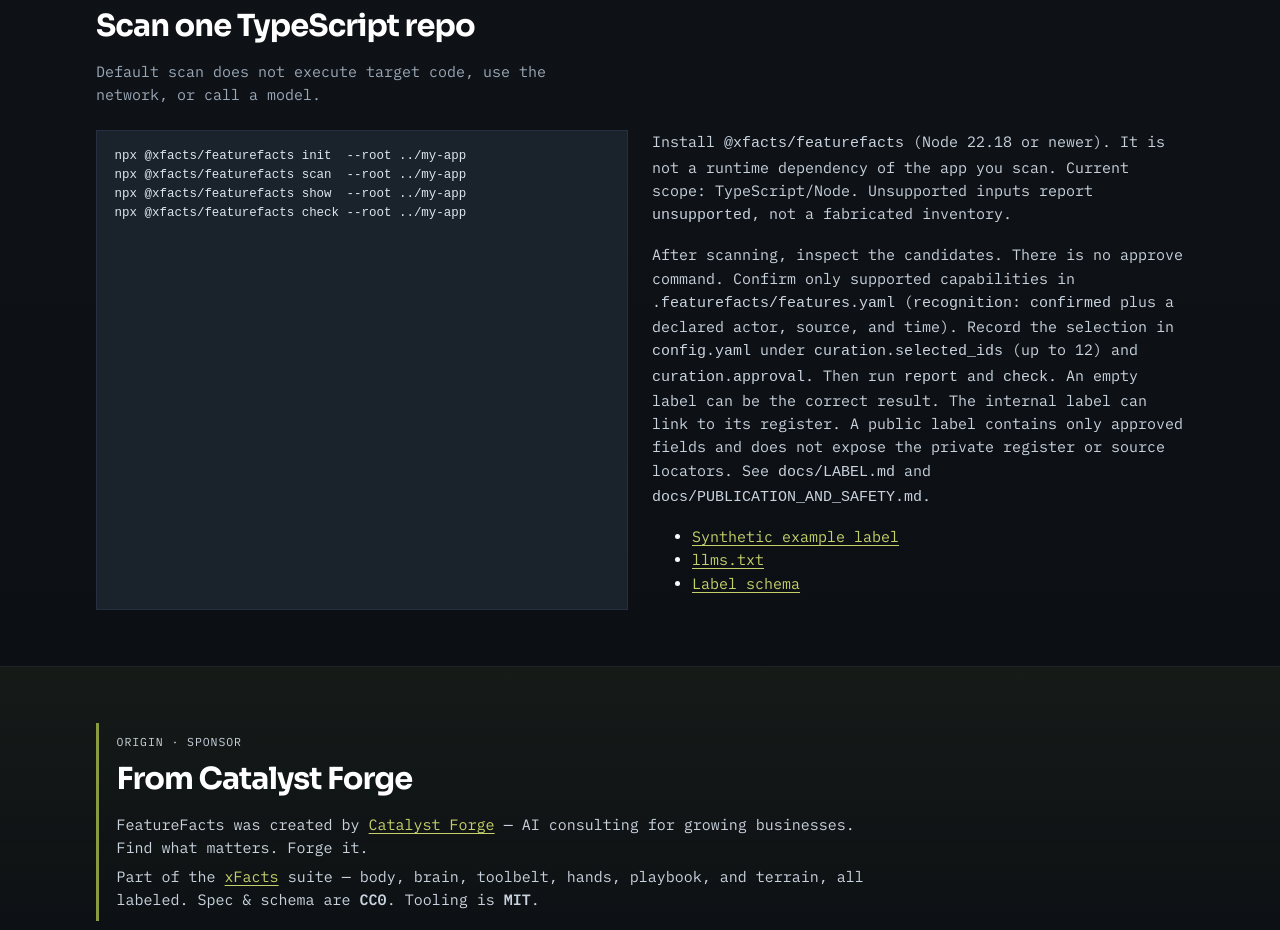
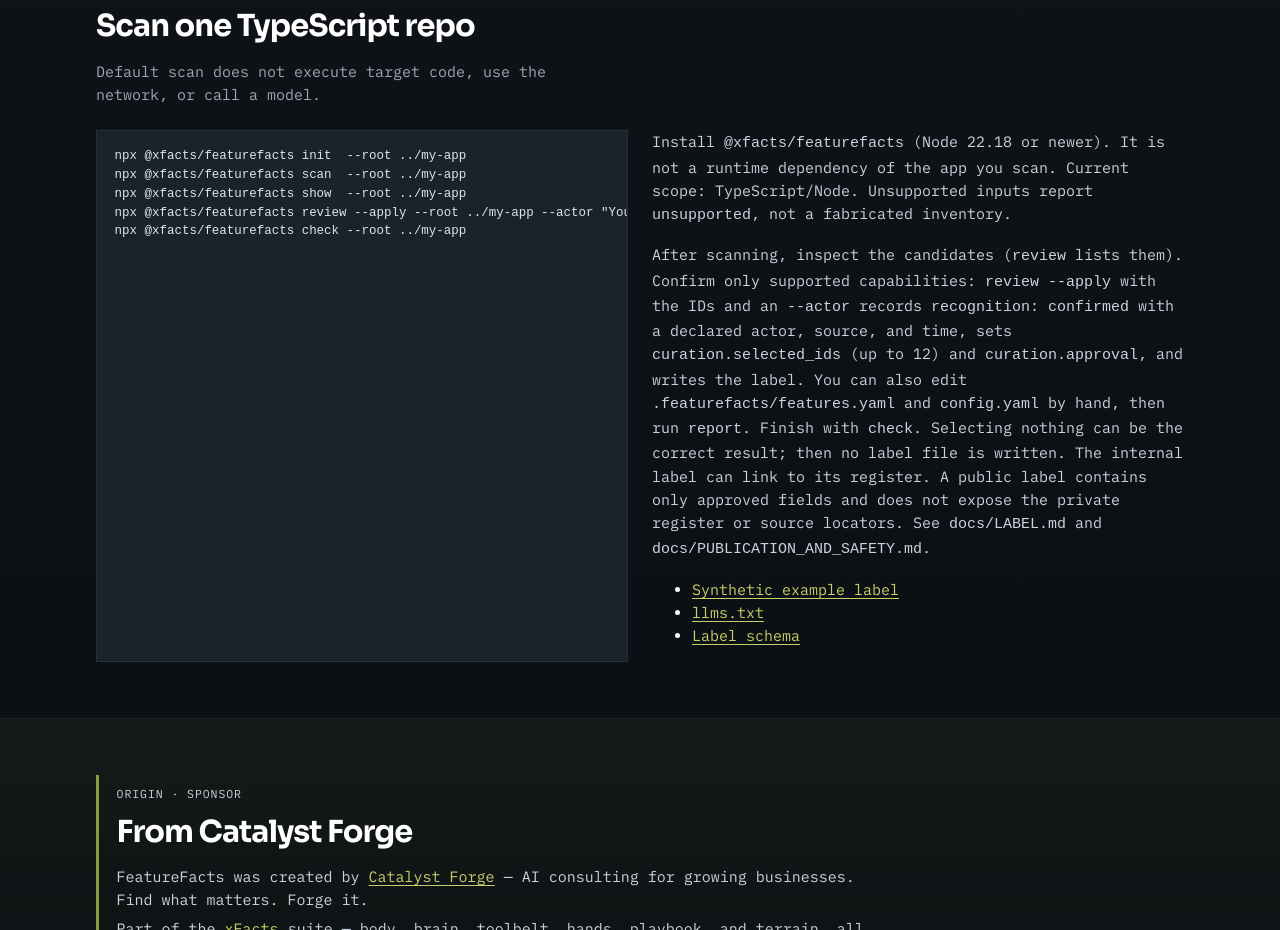
Before and after one commit to Catalyst-Forge-LLC/feature-facts, a website: page site/index.html in a window 1280 px wide. Shown: the part 1253-2183 px from the top of the page. Drawn offline with Linux system fonts and the light colour scheme.

Commit message:
Document review --apply as the approve step.
The README and site said there is no approve command, though review --apply has confirmed and selected capabilities since the review checklist landed. They now show review and review --apply (with --actor and --source), keep the hand-edit path, and say what check covers. Help and llms.txt no longer say an empty label is written.

```diff
--- a/site/index.html
+++ b/site/index.html
@@ -305,6 +305,7 @@
           <pre>npx @xfacts/featurefacts init  --root ../my-app
 npx @xfacts/featurefacts scan  --root ../my-app
 npx @xfacts/featurefacts show  --root ../my-app
+npx @xfacts/featurefacts review --apply --root ../my-app --actor "Your Name" --id cmd-scan
 npx @xfacts/featurefacts check --root ../my-app</pre>
           <div class="prose">
             <p>
@@ -314,13 +315,14 @@ npx @xfacts/featurefacts check --root ../my-app</pre>
               <code>unsupported</code>, not a fabricated inventory.
             </p>
             <p>
-              After scanning, inspect the candidates. There is no approve command.
-              Confirm only supported capabilities in <code>.featurefacts/features.yaml</code>
-              (<code>recognition: confirmed</code> plus a declared actor, source, and time).
-              Record the selection in <code>config.yaml</code> under
-              <code>curation.selected_ids</code> (up to 12) and
-              <code>curation.approval</code>. Then run <code>report</code> and <code>check</code>.
-              An empty label can be the correct result.
+              After scanning, inspect the candidates (<code>review</code> lists them).
+              Confirm only supported capabilities: <code>review --apply</code> with the
+              IDs and an <code>--actor</code> records <code>recognition: confirmed</code> with
+              a declared actor, source, and time, sets <code>curation.selected_ids</code>
+              (up to 12) and <code>curation.approval</code>, and writes the label. You can also
+              edit <code>.featurefacts/features.yaml</code> and <code>config.yaml</code> by hand,
+              then run <code>report</code>. Finish with <code>check</code>.
+              Selecting nothing can be the correct result; then no label file is written.
               The internal label can link to its register. A public label contains only
               approved fields and does not expose the private register or source locators.
               See <code>docs/LABEL.md</code> and <code>docs/PUBLICATION_AND_SAFETY.md</code>.
--- a/site/llms.txt
+++ b/site/llms.txt
@@ -14,7 +14,7 @@
 
 1. Read FEATURE_FACTS.md frontmatter: mode, selection_state, features[], basis, generated.projection_fingerprint.
 2. A map-backed label is generated from .featurefacts/. Do not hand-edit factual rows.
-3. Zero rows is valid when curation is unapproved or nothing is eligible.
+3. No FEATURE_FACTS.md is written until a capability is selected. A missing label is not a claim that the product does nothing.
 4. Candidates are not confirmed capabilities and do not occupy public counts.
 5. Unknown is not undisclosed. A skipped adapter is not evidence of absence.
 6. Default scan does not execute target code, use the network, or call a model.
@@ -23,7 +23,7 @@ FeatureFacts answers “What can this product do?” It is not an AppFacts field
 
 ## CLI
 
-`npx @xfacts/featurefacts <init|scan|show|check> --root <app>` (Node 22.18 or newer).
+`npx @xfacts/featurefacts <init|scan|show|review|report|check> --root <app>` (Node 22.18 or newer). `review --apply --actor <name> --id <feature>...` confirms and selects capabilities.
 
 ## Spec (git)
 
--- a/src/cli.ts
+++ b/src/cli.ts
@@ -22,7 +22,8 @@ Usage:
   featurefacts check [--projection] [--root DIR]
 
 Default scan does not execute target code, use the network, or call a model.
-Candidates are not confirmed features. Empty labels are valid.
+Candidates are not confirmed features. review --apply confirms and selects them.
+With nothing selected, no FEATURE_FACTS.md is written.
 `;
 }
 
```
Also changed, not shown: README.md.
